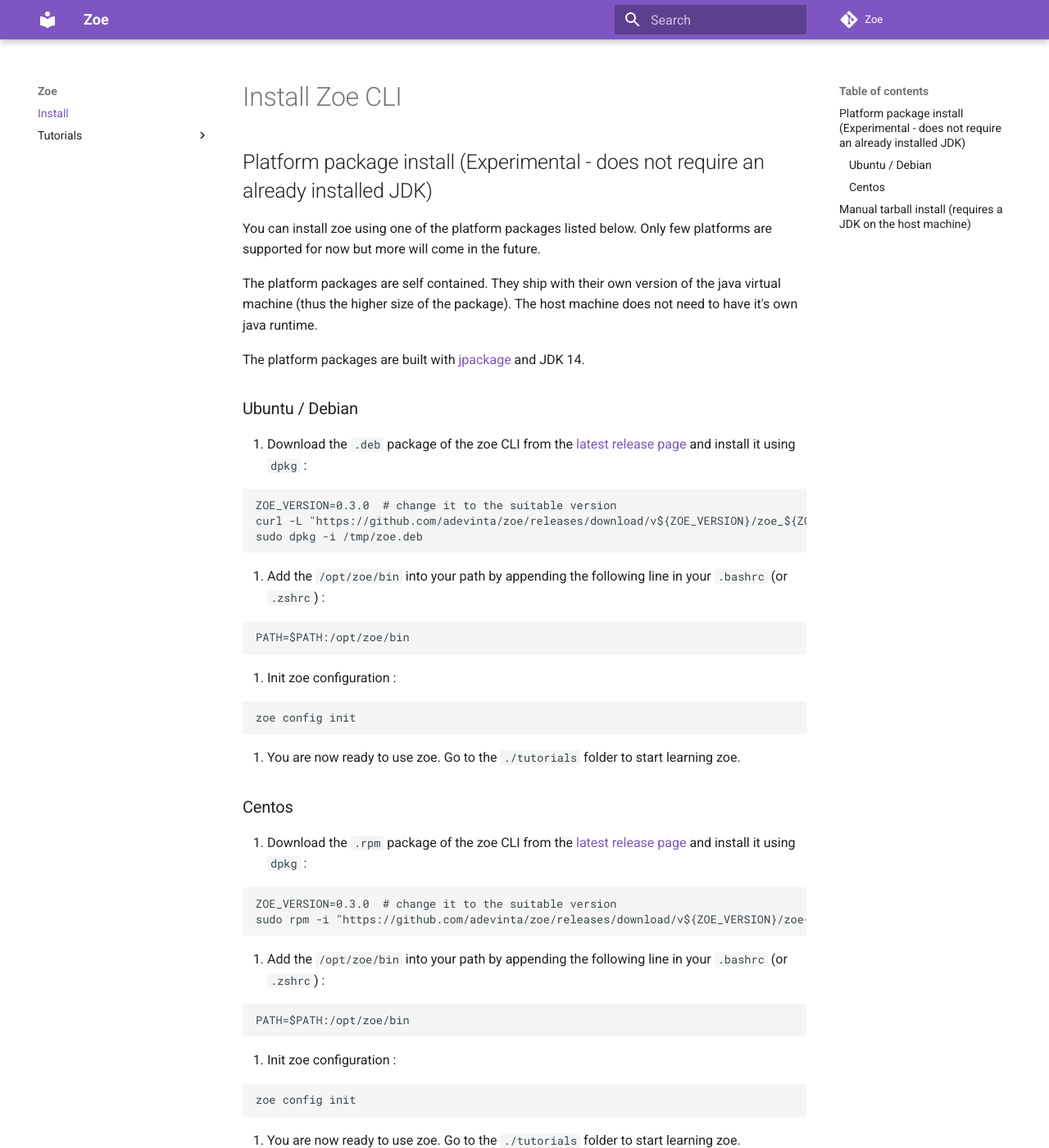
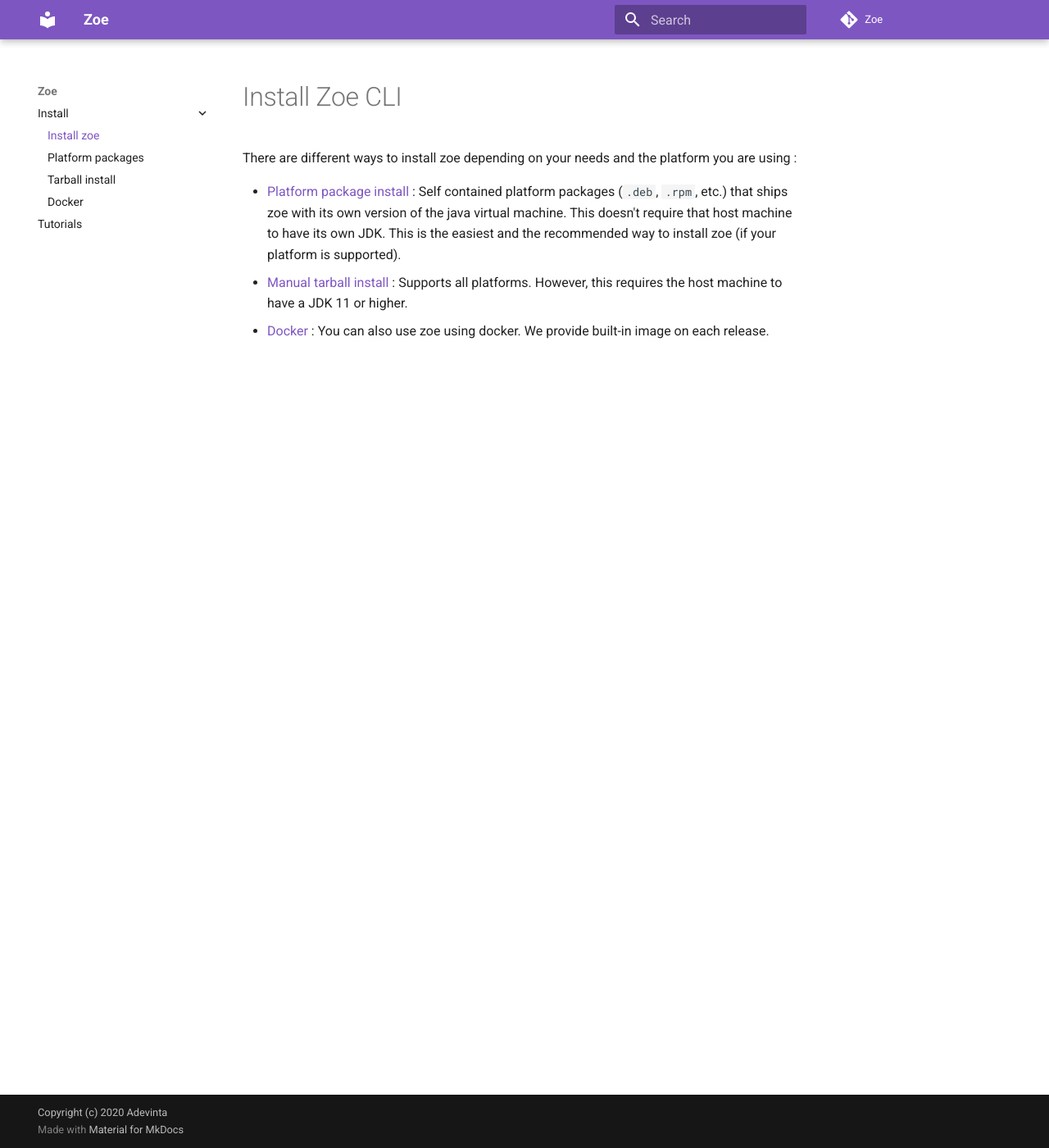
Before and after one commit to adevinta/zoe, an MkDocs documentation site: the page built from docs/install/index.md, in a window 1280 px wide and 1400 px high. Shown: the whole window at 82% size. Built offline with MkDocs 1.6.1 and Material for MkDocs 9.7.7, drawn with Linux system fonts in a browser that asks for light colours; comment, search, counter and statistics services are not loaded; some of the changed text lies outside the part shown.

````diff
--- a/docs/install.md
+++ /dev/null
@@ -1,67 +0,0 @@
-# Install Zoe CLI
-
-## Platform package install (Experimental - does not require an already installed JDK)
-
-You can install zoe using one of the platform packages listed below. Only few platforms are supported for now but more will come in the future.
-
-The platform packages are self contained. They ship with their own version of the java virtual machine (thus the higher size of the package). The host machine does not need to have it's own java runtime.
-
-The platform packages are built with [jpackage](https://jdk.java.net/jpackage/) and JDK 14.
-
-### Ubuntu / Debian
-
-1. Download the `.deb` package of the zoe CLI from the [latest release page](https://github.com/adevinta/zoe/releases/latest) and install it using `dpkg` :
-```
-ZOE_VERSION=0.3.0  # change it to the suitable version
-curl -L "https://github.com/adevinta/zoe/releases/download/v${ZOE_VERSION}/zoe_${ZOE_VERSION}-1_amd64.deb" -o /tmp/zoe.deb
-sudo dpkg -i /tmp/zoe.deb
-```
-2. Add the `/opt/zoe/bin` into your path by appending the following line in your `.bashrc` (or `.zshrc`) :
-```
-PATH=$PATH:/opt/zoe/bin
-```
-3. Init zoe configuration :
-```bash
-zoe config init
-```
-4. You are now ready to use zoe. Go to the `./tutorials` folder to start learning zoe.
-
-### Centos
-
-1. Download the `.rpm` package of the zoe CLI from the [latest release page](https://github.com/adevinta/zoe/releases/latest) and install it using `dpkg` :
-```
-ZOE_VERSION=0.3.0  # change it to the suitable version
-sudo rpm -i "https://github.com/adevinta/zoe/releases/download/v${ZOE_VERSION}/zoe-${ZOE_VERSION}-1.x86_64.rpm"
-```
-2. Add the `/opt/zoe/bin` into your path by appending the following line in your `.bashrc` (or `.zshrc`) :
-```
-PATH=$PATH:/opt/zoe/bin
-```
-3. Init zoe configuration :
-```bash
-zoe config init
-```
-4. You are now ready to use zoe. Go to the `./tutorials` folder to start learning zoe.
-
-## Manual tarball install (requires a JDK on the host machine)
-
-Java 11 or higher is required in order to install the runtime-less tarball packages. They only ship with the Zoe CLI jar.
-
-If you don't have java installed already, you can use [sdkman](https://sdkman.io/) for an easy install and version management of the JDK. If you don't want to install java you can try one of the platform packages provided above.
-
-Once java is installed, proceed with the following steps :
-
-1. Download the runtime-less zip or tar package of the zoe CLI from the [latest release page](https://github.com/adevinta/zoe/releases/latest) and uncompress it into your home directory (or wherever you wish)
-```
-ZOE_VERSION=0.3.0  # change it to the suitable version
-curl -L "https://github.com/adevinta/zoe/releases/download/v${ZOE_VERSION}/zoe-${ZOE_VERSION}.tar.gz" | tar -zx -C $HOME
-```
-2. Add the `$HOME/zoe/bin` into your path by appending the following line in your `.bashrc` (or `.zshrc`) :
-```
-PATH=$PATH:$HOME/zoe/bin
-```
-3. Init zoe configuration :
-```bash
-zoe config init
-```
-4. You are now ready to use zoe. Go to the `./tutorials` folder to start learning zoe.
--- /dev/null
+++ b/docs/install/index.md
@@ -0,0 +1,7 @@
+# Install Zoe CLI
+
+There are different ways to install zoe depending on your needs and the platform you are using :
+
+- [Platform package install](package.md) : Self contained platform packages (`.deb`, `.rpm`, etc.) that ships zoe with its own version of the java virtual machine. This doesn't require that host machine to have its own JDK. This is the easiest and the recommended way to install zoe (if your platform is supported).
+- [Manual tarball install](tarball.md) : Supports all platforms. However, this requires the host machine to have a JDK 11 or higher.
+- [Docker](docker.md) : You can also use zoe using docker. We provide built-in image on each release.
--- a/mkdocs.yml
+++ b/mkdocs.yml
@@ -14,7 +14,9 @@ theme:
     accent: 'indigo'
 
 nav:
-  - 'Install': install.md
-  - 'Tutorials':
-      - 'A simple example': tutorials/simple.md
-      - 'Zoe with Avro': tutorials/avro.md
+  - 'Install':
+      - 'Install zoe': install/index.md
+      - 'Platform packages': install/package.md
+      - 'Tarball install': install/tarball.md
+      - 'Docker': install/docker.md
+  - 'Tutorials': tutorials.md
````
Also changed, not shown: README.md (+1 -1 lines), docs/install/docker.md (added, +3 -0 lines), docs/install/package.md (added, +45 -0 lines), docs/install/tarball.md (added, +22 -0 lines), docs/tutorials.md (added, +7 -0 lines), docs/tutorials/avro.md (deleted, +0 -70 lines), docs/tutorials/simple.md (deleted, +0 -67 lines), tutorials/avro/README.md (+68 -1 lines), tutorials/kubernetes/README.md (added, +3 -0 lines), tutorials/simple/README.md (+71 -2 lines).
